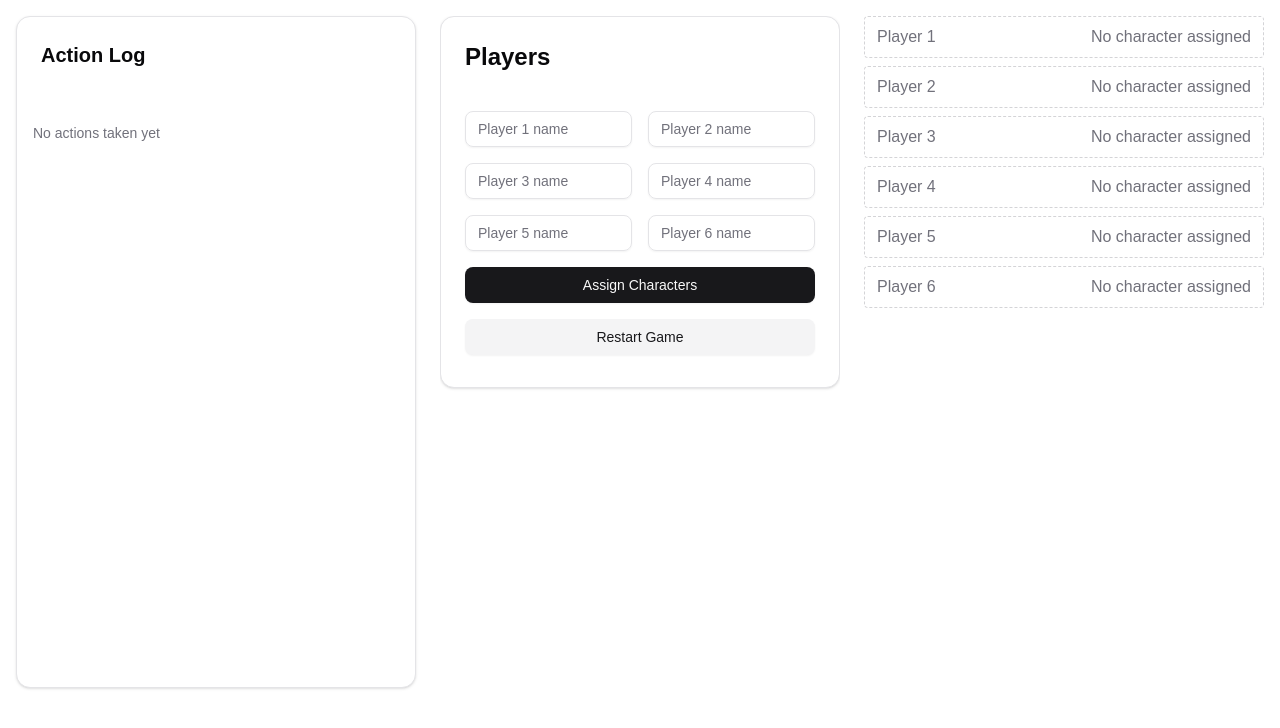
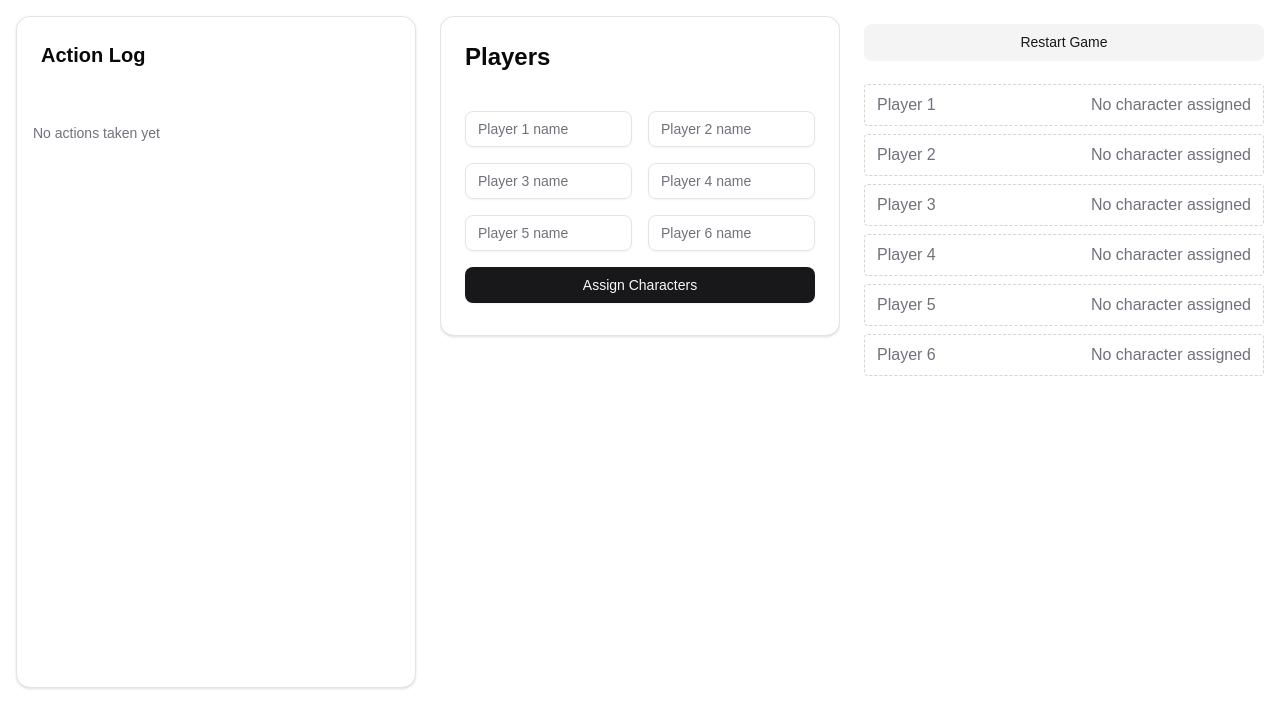
Before and after one commit to sydneyafternoon/theshatterdome, a React (Vite) app in the folder vite-frontend/: page / in a window 1280 px wide. Shown: the top 728 px of the page. Built offline with nearby package versions, Linux system fonts and the light colour scheme; a web font is replaced by a local one.

Commit message:
refactor: allow game restart before game is over

```diff
--- a/vite-frontend/src/App.jsx
+++ b/vite-frontend/src/App.jsx
@@ -6,7 +6,6 @@ import { Card, CardHeader, CardContent } from "@/components/ui/card";
 import { Button } from "@/components/ui/button";
 import { Input } from "@/components/ui/input";
 import SpellCasting from "./components/SpellCasting.jsx";
-import RestartGame from "./components/Restart.jsx";
 import ActionLog from "./components/ActionLog.jsx";
 import AssignedCharacters from "./components/AssignedCharacters.jsx";
 import { useActionLog } from "./hooks/useActionLog.js";
@@ -92,14 +91,6 @@ function App() {
                 >
                   Assign Characters
                 </Button>
-                <RestartGame
-                  setAssigned={setAssigned}
-                  setTurnOrder={setTurnOrder}
-                  setCurrentTurn={setCurrentTurn}
-                  setPlayers={setPlayers}
-                  setGameOver={setGameOver}
-                  clearActionLog={clearActionLog}
-                />
               </CardContent>
             </Card>
           )}
@@ -130,6 +121,12 @@ function App() {
             players={players}
             currentTurn={currentTurn}
             turnOrder={turnOrder}
+            setAssigned={setAssigned}
+            setTurnOrder={setTurnOrder}
+            setCurrentTurn={setCurrentTurn}
+            setPlayers={setPlayers}
+            setGameOver={setGameOver}
+            clearActionLog={clearActionLog}
           />
         </div>
       </div>
--- a/vite-frontend/src/components/AssignedCharacters.jsx
+++ b/vite-frontend/src/components/AssignedCharacters.jsx
@@ -1,8 +1,32 @@
 import React from "react";
+import RestartGame from "./Restart.jsx";
 
-function AssignedCharacters({ assigned, players, currentTurn, turnOrder }) {
+function AssignedCharacters({
+  assigned,
+  players,
+  currentTurn,
+  turnOrder,
+  setAssigned,
+  setTurnOrder,
+  setCurrentTurn,
+  setPlayers,
+  setGameOver,
+  clearActionLog
+}) {
   return (
     <div className="h-full overflow-y-auto">
+      {/* Restart Game Button */}
+      <div className="mb-4">
+        <RestartGame
+          setAssigned={setAssigned}
+          setTurnOrder={setTurnOrder}
+          setCurrentTurn={setCurrentTurn}
+          setPlayers={setPlayers}
+          setGameOver={setGameOver}
+          clearActionLog={clearActionLog}
+        />
+      </div>
+
       {assigned.length === 0 ? (
         <div className="space-y-2">
           {players.map((_, idx) => (
```
